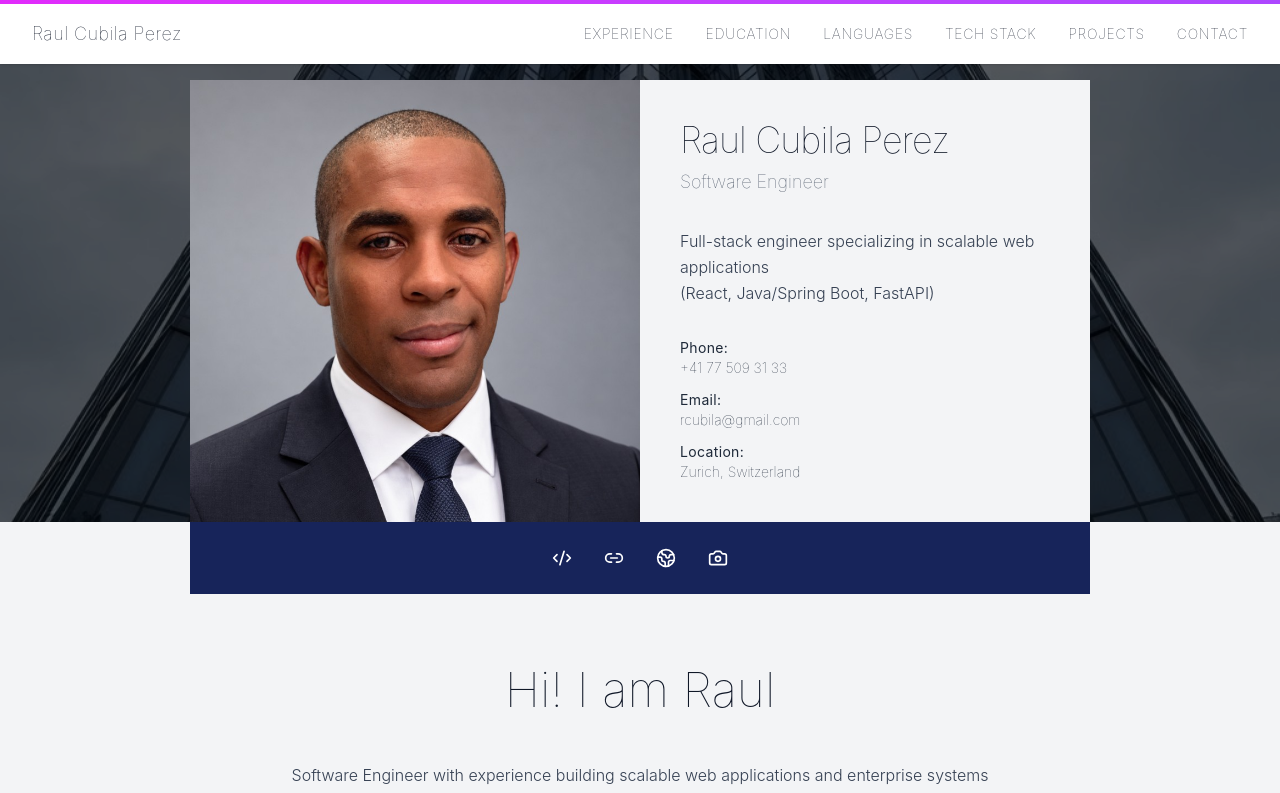
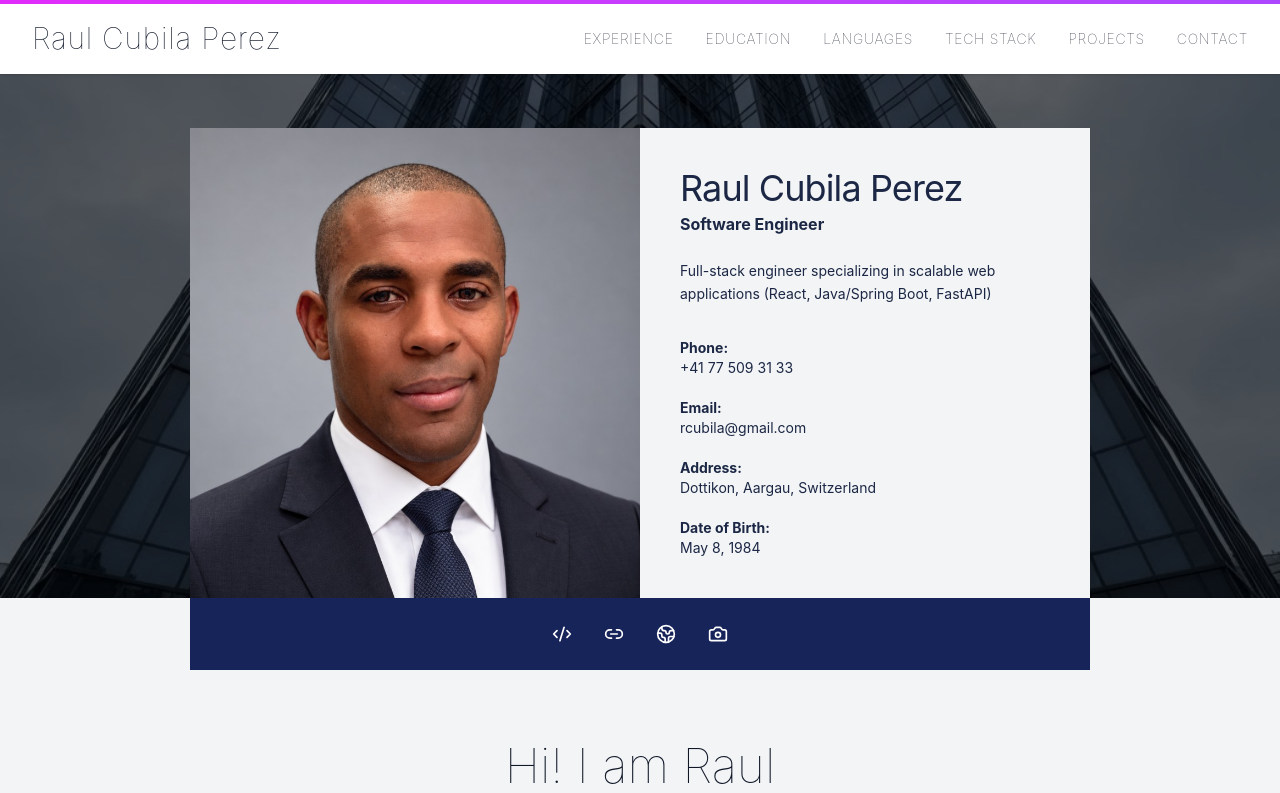
Before and after one commit to rcubila/raulcubilaperez.com, a Next.js app: page / in a window 1280 px wide. Shown: the top 793 px of the page. Built offline with nearby package versions, Linux system fonts and the light colour scheme.

Commit message:
Match the profile details to the original and open space under the menu.
Co-authored-by: Cursor <cursoragent@cursor.com>

```diff
--- a/components/Header.tsx
+++ b/components/Header.tsx
@@ -34,7 +34,7 @@ export default function Header() {
         <nav className="max-w-7xl mx-auto px-6 py-4 lg:px-8">
           <div className="flex justify-between items-center">
             {/* Logo/Name */}
-            <div className="text-lg font-thin tracking-wide text-gray-900">
+            <div className="text-[30px] leading-tight font-thin tracking-wide text-gray-900">
               Raul Cubila Perez
             </div>
 
--- a/components/Hero.tsx
+++ b/components/Hero.tsx
@@ -6,7 +6,7 @@ import { socialLinks } from '@/data/social'
 
 export default function Hero() {
   return (
-    <section className="relative z-10 w-full pt-20">
+    <section className="relative z-10 w-full pt-32">
       {/* Building stops at the blue bar so the next white section can slide under it */}
       <div className="absolute inset-x-0 top-0 bottom-[72px] overflow-hidden bg-gray-900">
         <Image
@@ -35,34 +35,37 @@ export default function Hero() {
           </div>
 
           {/* Right side - Profile Info */}
-          <div className="bg-gray-100 p-6 md:min-h-[440px] md:p-10 flex flex-col justify-center md:col-start-2">
-            <h1 className="text-3xl md:text-4xl font-thin tracking-tight text-gray-900 mb-2">
+          <div className="bg-gray-100 p-6 md:min-h-[440px] md:p-10 flex flex-col justify-center text-[#1b2744] md:col-start-2">
+            <h1 className="text-3xl md:text-4xl font-normal tracking-tight mb-1">
               Raul Cubila Perez
             </h1>
-            <p className="text-lg font-thin text-gray-600 mb-8">
+            <p className="text-base font-bold mb-6">
               Software Engineer
             </p>
-            <p className="text-gray-700 font-light leading-relaxed mb-8">
-              Full-stack engineer specializing in scalable web applications
-              <br />
-              (React, Java/Spring Boot, FastAPI)
+            <p className="text-sm font-normal leading-relaxed mb-8">
+              Full-stack engineer specializing in scalable web applications (React, Java/Spring Boot, FastAPI)
             </p>
 
-            <div className="space-y-3 text-sm font-thin text-gray-800">
+            <div className="space-y-5 text-sm font-normal">
               <div>
-                <span className="font-normal tracking-wide">Phone:</span>
+                <span className="font-bold">Phone:</span>
                 <br />
                 +41 77 509 31 33
               </div>
               <div>
-                <span className="font-normal tracking-wide">Email:</span>
+                <span className="font-bold">Email:</span>
                 <br />
                 rcubila@gmail.com
               </div>
               <div>
-                <span className="font-normal tracking-wide">Location:</span>
+                <span className="font-bold">Address:</span>
                 <br />
-                Zurich, Switzerland
+                Dottikon, Aargau, Switzerland
+              </div>
+              <div>
+                <span className="font-bold">Date of Birth:</span>
+                <br />
+                May 8, 1984
               </div>
             </div>
           </div>
```
